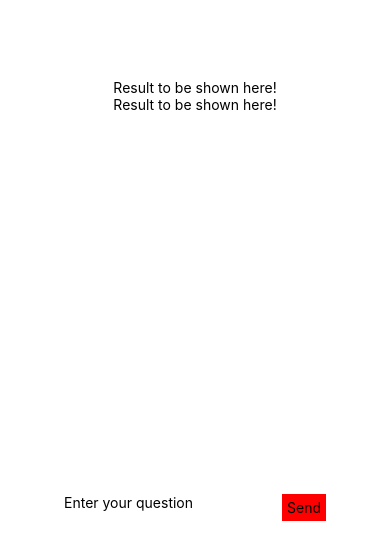
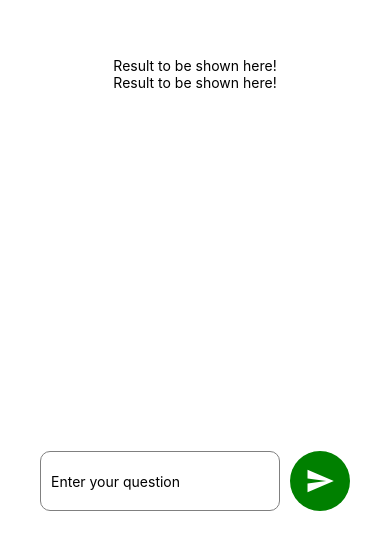
Before and after one commit to KWONSUMIN602/GPT, a React Native app: screen / in a window 390 px wide. Shown: the part 303-844 px from the top of the page. Built offline with nearby package versions, Linux system fonts and the light colour scheme.

Commit message:
Update text input css

```diff
--- a/App.js
+++ b/App.js
@@ -1,6 +1,7 @@
 import { StatusBar } from 'expo-status-bar';
 import { useState } from 'react';
 import { StyleSheet, Text, TextInput, TouchableOpacity, View } from 'react-native';
+import { MaterialIcons } from '@expo/vector-icons';
 
 export default function App() {
 	const [inputMessage, setInputMessage] = useState('');
@@ -78,13 +79,41 @@ export default function App() {
 			</View>
 
 			<View style={{ flexDirection: 'row', marginHorizontal: 10, marginBottom: 20 }}>
-				<View style={{ flex: 1 }}>
+				<View
+					style={{
+						flex: 1,
+						backgroundColor: 'white',
+						borderRadius: 10,
+						borderColor: 'grey',
+						borderWidth: 1,
+						height: 60,
+						marginHorizontal: 10,
+						justifyContent: 'center',
+						paddingHorizontal: 10,
+					}}
+				>
 					<TextInput placeholder="Enter your question" onChangeText={handleTextInput} />
 				</View>
 
 				<TouchableOpacity onPress={generateImages}>
-					<View style={{ backgroundColor: 'red', padding: 5 }}>
-						<Text>Send</Text>
+					<View
+						style={{
+							backgroundColor: 'green',
+							padding: 5,
+							marginRight: 10,
+							marginBottom: 10,
+							borderRadius: '100%',
+							width: 60,
+							height: 60,
+							justifyContent: 'center',
+						}}
+					>
+						<MaterialIcons
+							name="send"
+							size={30}
+							color={'white'}
+							style={{ marginHorizontal: 'auto' }}
+						/>
 					</View>
 				</TouchableOpacity>
 			</View>
```
